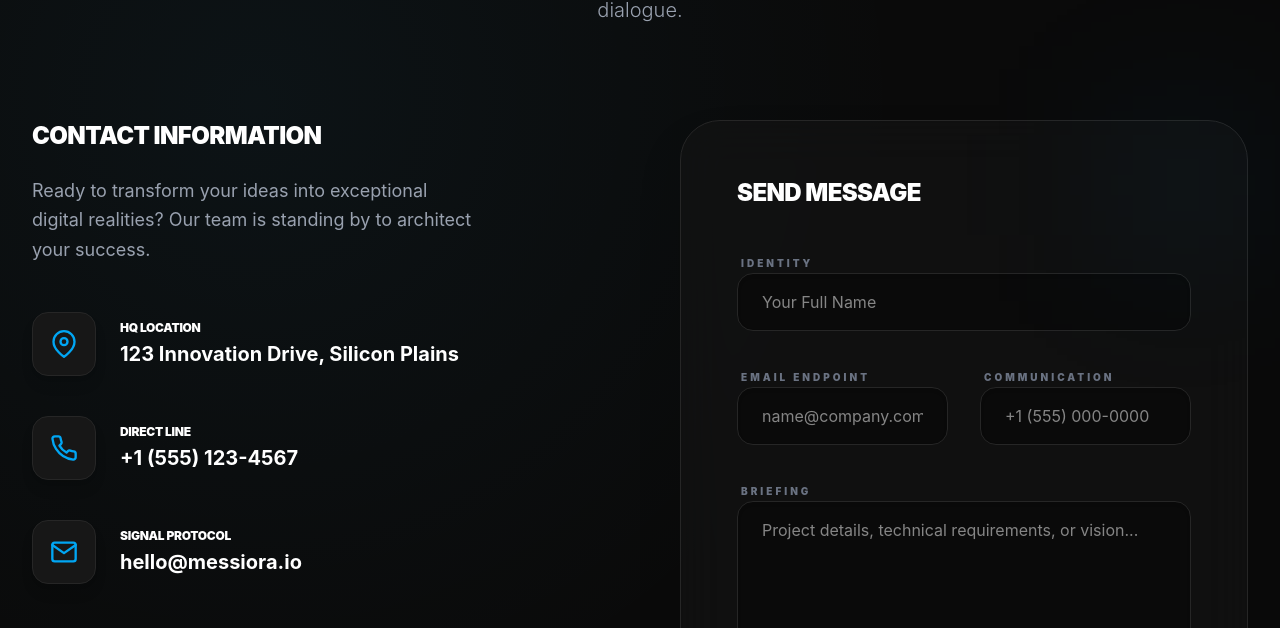
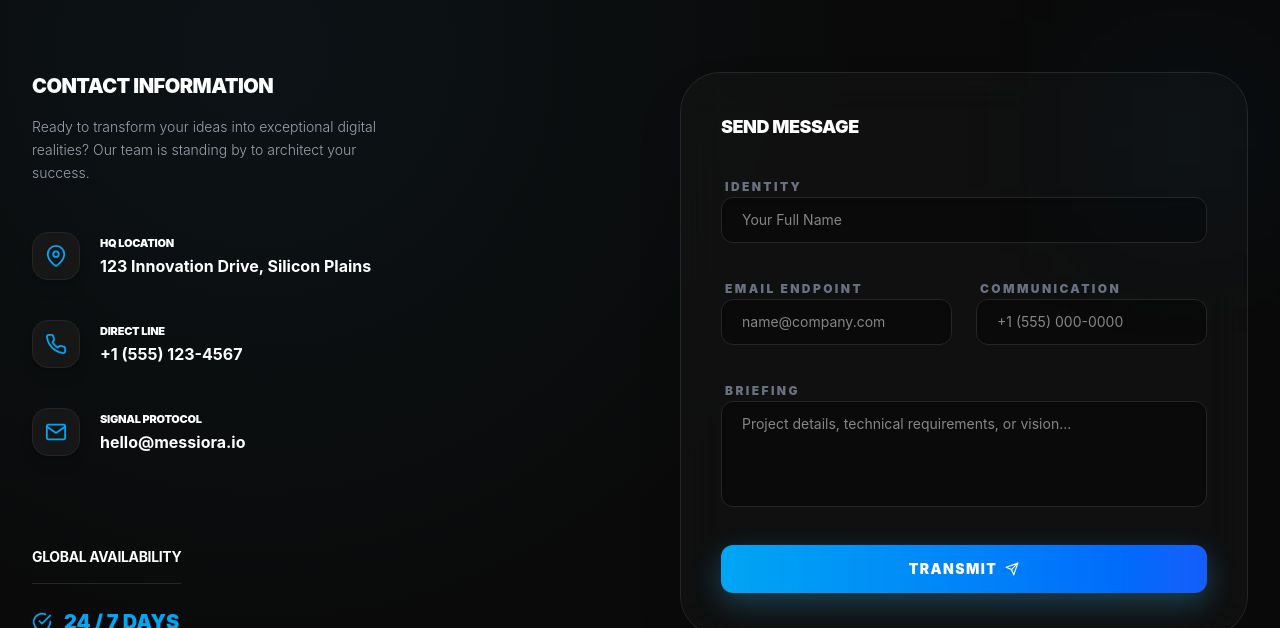
Before and after one commit to messiorasolutions/Messiora_Company_Website, a React app in the folder frontend/: page /contact in a window 1280 px wide. Shown: the part 324-952 px from the top of the page. Built offline with nearby package versions, Linux system fonts and the light colour scheme; no server answers; the HTML template or start-up script is replaced by a standard one.

Commit message:
interface chnages

```diff
--- a/frontend/src/pages/Blog.jsx
+++ b/frontend/src/pages/Blog.jsx
@@ -42,7 +42,7 @@ const Blog = () => {
     };
 
     return (
-        <div className="py-24 w-full bg-neutral-950 text-white min-h-screen relative overflow-hidden">
+        <div className="pt-12 pb-24 w-full bg-neutral-950 text-white min-h-screen relative overflow-hidden">
             {/* Background Glow */}
             <div className="absolute top-0 right-1/4 w-[500px] h-[500px] bg-sky-600/10 rounded-full blur-[120px] pointer-events-none"></div>
 
--- a/frontend/src/pages/Contact.jsx
+++ b/frontend/src/pages/Contact.jsx
@@ -37,7 +37,7 @@ const Contact = () => {
     };
 
     return (
-        <div className="py-24 w-full bg-neutral-950 text-white min-h-screen relative overflow-hidden">
+        <div className="pt-12 pb-24 w-full bg-neutral-950 text-white min-h-screen relative overflow-hidden">
             <div className="absolute top-0 left-0 w-full h-full bg-[radial-gradient(circle_at_20%_30%,rgba(56,189,248,0.05),transparent_50%)] pointer-events-none"></div>
 
             <div className="max-w-7xl mx-auto px-4 sm:px-6 lg:px-8 relative z-10">
@@ -63,47 +63,47 @@ const Contact = () => {
                         className="space-y-12"
                     >
                         <div>
-                            <h3 className="text-2xl font-black text-white mb-6 uppercase tracking-tight">Contact Information</h3>
-                            <p className="text-gray-400 text-lg leading-relaxed mb-10 max-w-md">
+                            <h3 className="text-xl font-black text-white mb-4 uppercase tracking-tight">Contact Information</h3>
+                            <p className="text-gray-400 text-sm leading-relaxed mb-8 max-w-sm font-light">
                                 Ready to transform your ideas into exceptional digital realities? Our team is standing by to architect your success.
                             </p>
                         </div>
 
                         <div className="space-y-10">
-                            <div className="flex items-center gap-6 group">
-                                <div className="w-16 h-16 bg-neutral-900 rounded-2xl flex items-center justify-center text-sky-500 shadow-lg border border-neutral-800 group-hover:bg-sky-600 group-hover:text-white transition-all duration-300">
-                                    <FiMapPin size={28} />
+                            <div className="flex items-center gap-5 group">
+                                <div className="w-12 h-12 bg-neutral-900 rounded-2xl flex items-center justify-center text-sky-500 shadow-lg border border-neutral-800 group-hover:bg-sky-600 group-hover:text-white transition-all duration-300">
+                                    <FiMapPin size={22} />
                                 </div>
                                 <div>
-                                    <h4 className="text-xs font-black text-gray-500 uppercase tracking-[0.2em] mb-1">HQ Location</h4>
-                                    <p className="text-xl font-bold text-white">123 Innovation Drive, Silicon Plains</p>
+                                    <h4 className="text-[11px] font-black text-gray-500 uppercase tracking-[0.2em] mb-0.5">HQ Location</h4>
+                                    <p className="text-base font-bold text-white">123 Innovation Drive, Silicon Plains</p>
                                 </div>
                             </div>
-                            <div className="flex items-center gap-6 group">
-                                <div className="w-16 h-16 bg-neutral-900 rounded-2xl flex items-center justify-center text-sky-500 shadow-lg border border-neutral-800 group-hover:bg-sky-600 group-hover:text-white transition-all duration-300">
-                                    <FiPhone size={28} />
+                            <div className="flex items-center gap-5 group">
+                                <div className="w-12 h-12 bg-neutral-900 rounded-2xl flex items-center justify-center text-sky-500 shadow-lg border border-neutral-800 group-hover:bg-sky-600 group-hover:text-white transition-all duration-300">
+                                    <FiPhone size={22} />
                                 </div>
                                 <div>
-                                    <h4 className="text-xs font-black text-gray-500 uppercase tracking-[0.2em] mb-1">Direct Line</h4>
-                                    <p className="text-xl font-bold text-white">+1 (555) 123-4567</p>
+                                    <h4 className="text-[11px] font-black text-gray-500 uppercase tracking-[0.2em] mb-0.5">Direct Line</h4>
+                                    <p className="text-base font-bold text-white">+1 (555) 123-4567</p>
                                 </div>
                             </div>
-                            <div className="flex items-center gap-6 group">
-                                <div className="w-16 h-16 bg-neutral-900 rounded-2xl flex items-center justify-center text-sky-500 shadow-lg border border-neutral-800 group-hover:bg-sky-600 group-hover:text-white transition-all duration-300">
-                                    <FiMail size={28} />
+                            <div className="flex items-center gap-5 group">
+                                <div className="w-12 h-12 bg-neutral-900 rounded-2xl flex items-center justify-center text-sky-500 shadow-lg border border-neutral-800 group-hover:bg-sky-600 group-hover:text-white transition-all duration-300">
+                                    <FiMail size={22} />
                                 </div>
                                 <div>
-                                    <h4 className="text-xs font-black text-gray-500 uppercase tracking-[0.2em] mb-1">Signal Protocol</h4>
-                                    <p className="text-xl font-bold text-white">hello@messiora.io</p>
+                                    <h4 className="text-[11px] font-black text-gray-500 uppercase tracking-[0.2em] mb-0.5">Signal Protocol</h4>
+                                    <p className="text-base font-bold text-white">hello@messiora.io</p>
                                 </div>
                             </div>
                         </div>
 
                         <div className="pt-10">
-                            <h4 className="text-sm font-bold text-white uppercase tracking-widest mb-6 border-b border-neutral-800 pb-4 inline-block">Global Response Time</h4>
-                            <div className="flex items-center gap-4 text-sky-500 font-black text-2xl">
+                            <h4 className="text-sm font-bold text-white uppercase tracking-widest mb-6 border-b border-neutral-800 pb-4 inline-block">Global Availability</h4>
+                            <div className="flex items-center gap-3 text-sky-500 font-black text-xl">
                                 <FiCheckCircle />
-                                <span>&lt; 6 HOURS</span>
+                                <span>24 / 7 DAYS</span>
                             </div>
                         </div>
                     </motion.div>
@@ -111,11 +111,11 @@ const Contact = () => {
                     <motion.div
                         initial={{ opacity: 0, x: 50 }}
                         animate={{ opacity: 1, x: 0 }}
-                        className="bg-neutral-900/50 backdrop-blur-xl border border-neutral-800 p-10 md:p-14 rounded-[40px] shadow-2xl relative"
+                        className="bg-neutral-900/50 backdrop-blur-xl border border-neutral-800 p-8 md:p-10 rounded-[40px] shadow-2xl relative"
                     >
                         <div className="absolute top-0 right-0 w-32 h-32 bg-sky-600/10 blur-[80px] pointer-events-none"></div>
 
-                        <h3 className="text-2xl font-black text-white mb-10 tracking-tight">SEND MESSAGE</h3>
+                        <h3 className="text-lg font-black text-white mb-8 tracking-tight uppercase">Send Message</h3>
 
                         {status && (
                             <motion.div
@@ -129,29 +129,29 @@ const Contact = () => {
 
                         <form onSubmit={handleSubmit} className="space-y-8">
                             <div className="space-y-2">
-                                <label className="text-[10px] font-black text-gray-500 uppercase tracking-[0.3em] ml-1">Identity</label>
-                                <input type="text" name="name" value={formData.name} onChange={handleChange} required className="w-full bg-neutral-950 border border-neutral-800 text-white px-6 py-4 rounded-2xl focus:outline-none focus:border-sky-500 transition-colors shadow-inner" placeholder="Your Full Name" />
+                                <label className="text-[12px] font-black text-gray-500 uppercase tracking-[0.2em] ml-1">Identity</label>
+                                <input type="text" name="name" value={formData.name} onChange={handleChange} required className="w-full bg-neutral-950 border border-neutral-800 text-white px-5 py-3 text-sm rounded-xl focus:outline-none focus:border-sky-500 transition-colors shadow-inner" placeholder="Your Full Name" />
                             </div>
-                            <div className="grid grid-cols-1 md:grid-cols-2 gap-8">
+                            <div className="grid grid-cols-1 md:grid-cols-2 gap-6">
                                 <div className="space-y-2">
-                                    <label className="text-[10px] font-black text-gray-500 uppercase tracking-[0.3em] ml-1">Email Endpoint</label>
-                                    <input type="email" name="email" value={formData.email} onChange={handleChange} required className="w-full bg-neutral-950 border border-neutral-800 text-white px-6 py-4 rounded-2xl focus:outline-none focus:border-sky-500 transition-colors shadow-inner" placeholder="name@company.com" />
+                                    <label className="text-[12px] font-black text-gray-500 uppercase tracking-[0.2em] ml-1">Email Endpoint</label>
+                                    <input type="email" name="email" value={formData.email} onChange={handleChange} required className="w-full bg-neutral-950 border border-neutral-800 text-white px-5 py-3 text-sm rounded-xl focus:outline-none focus:border-sky-500 transition-colors shadow-inner" placeholder="name@company.com" />
                                 </div>
                                 <div className="space-y-2">
-                                    <label className="text-[10px] font-black text-gray-500 uppercase tracking-[0.3em] ml-1">Communication</label>
-                                    <input type="tel" name="phone" value={formData.phone} onChange={handleChange} className="w-full bg-neutral-950 border border-neutral-800 text-white px-6 py-4 rounded-2xl focus:outline-none focus:border-sky-500 transition-colors shadow-inner" placeholder="+1 (555) 000-0000" />
+                                    <label className="text-[12px] font-black text-gray-500 uppercase tracking-[0.2em] ml-1">Communication</label>
+                                    <input type="tel" name="phone" value={formData.phone} onChange={handleChange} className="w-full bg-neutral-950 border border-neutral-800 text-white px-5 py-3 text-sm rounded-xl focus:outline-none focus:border-sky-500 transition-colors shadow-inner" placeholder="+1 (555) 000-0000" />
                                 </div>
                             </div>
                             <div className="space-y-2">
-                                <label className="text-[10px] font-black text-gray-500 uppercase tracking-[0.3em] ml-1">Briefing</label>
-                                <textarea name="message" value={formData.message} onChange={handleChange} required rows="5" className="w-full bg-neutral-950 border border-neutral-800 text-white px-6 py-4 rounded-2xl resize-none focus:outline-none focus:border-sky-500 transition-colors shadow-inner" placeholder="Project details, technical requirements, or vision..."></textarea>
+                                <label className="text-[12px] font-black text-gray-500 uppercase tracking-[0.2em] ml-1">Briefing</label>
+                                <textarea name="message" value={formData.message} onChange={handleChange} required rows="4" className="w-full bg-neutral-950 border border-neutral-800 text-white px-5 py-3 text-sm rounded-xl resize-none focus:outline-none focus:border-sky-500 transition-colors shadow-inner" placeholder="Project details, technical requirements, or vision..."></textarea>
                             </div>
 
                             <motion.button
                                 whileHover={{ scale: 1.02, y: -2 }}
                                 whileTap={{ scale: 0.98 }}
                                 type="submit"
-                                className="w-full bg-gradient-to-r from-sky-500 to-blue-600 text-white font-black py-5 rounded-2xl shadow-[0_10px_30px_rgba(56,189,248,0.3)] hover:shadow-[0_15px_40px_rgba(56,189,248,0.5)] transition-all flex items-center justify-center gap-3 tracking-[0.1em]"
+                                className="w-full bg-gradient-to-r from-sky-500 to-blue-600 text-white font-black py-3.5 rounded-xl shadow-[0_10px_30px_rgba(56,189,248,0.3)] hover:shadow-[0_15px_40px_rgba(56,189,248,0.5)] transition-all flex items-center justify-center gap-2 text-sm tracking-[0.1em]"
                             >
                                 TRANSMIT <FiSend />
                             </motion.button>
--- a/frontend/src/pages/Jobs.jsx
+++ b/frontend/src/pages/Jobs.jsx
@@ -58,7 +58,7 @@ const Jobs = () => {
     };
 
     return (
-        <div className="py-24 w-full bg-neutral-950 text-white min-h-screen relative overflow-hidden">
+        <div className="pt-12 pb-24 w-full bg-neutral-950 text-white min-h-screen relative overflow-hidden">
             <div className="absolute top-0 left-0 w-[600px] h-[600px] bg-blue-600/10 rounded-full blur-[150px] pointer-events-none -translate-x-1/2 -translate-y-1/2"></div>
 
             <div className="max-w-4xl mx-auto px-4 sm:px-6 lg:px-8 relative z-10">
--- a/frontend/src/pages/Portfolio.jsx
+++ b/frontend/src/pages/Portfolio.jsx
@@ -43,7 +43,7 @@ const Portfolio = () => {
     };
 
     return (
-        <div className="py-24 w-full bg-neutral-950 text-white min-h-screen relative overflow-hidden">
+        <div className="pt-12 pb-24 w-full bg-neutral-950 text-white min-h-screen relative overflow-hidden">
             <div className="absolute top-0 right-0 w-[800px] h-[800px] bg-sky-600/5 rounded-full blur-[150px] pointer-events-none"></div>
 
             <div className="max-w-7xl mx-auto px-4 sm:px-6 lg:px-8 relative z-10">
--- a/frontend/src/pages/Services.jsx
+++ b/frontend/src/pages/Services.jsx
@@ -70,7 +70,7 @@ const Services = () => {
     };
 
     return (
-        <div className="py-24 w-full bg-neutral-950 text-white min-h-screen relative overflow-hidden">
+        <div className="pt-12 pb-24 w-full bg-neutral-950 text-white min-h-screen relative overflow-hidden">
             <div className="absolute top-1/4 left-1/4 w-[500px] h-[500px] bg-blue-600/5 rounded-full blur-[150px] pointer-events-none"></div>
 
             <div className="max-w-7xl mx-auto px-4 sm:px-6 lg:px-8 relative z-10">
```
Also changed, not shown: frontend/src/pages/About.jsx (+9 -9 lines), frontend/src/pages/Home.jsx (+21 -20 lines), frontend/src/assets/main.jpg (added).
